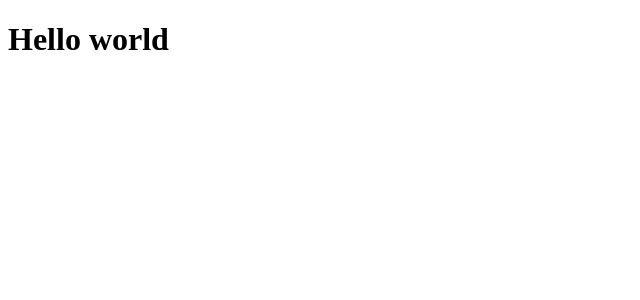
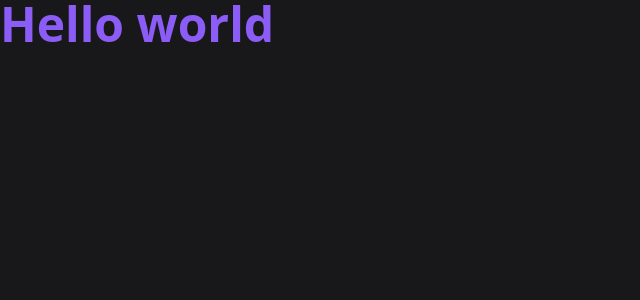
Before and after one commit to Nigraum/event-plataform, a React (Vite) app: page / in a window 1280 px wide. Shown: the top 300 px of the page, without its empty margins (0-640 px from the left). Built offline with nearby package versions, Linux system fonts and the light colour scheme.

Commit message:
Formating global.css

```diff
--- a/src/App.tsx
+++ b/src/App.tsx
@@ -1,6 +1,6 @@
 function App() {
   return (
-    <h1>Hello world</h1>
+    <h1 className="text-5xl font-bold text-violet-500">Hello world</h1>
   )
 }
 
--- a/src/main.tsx
+++ b/src/main.tsx
@@ -1,6 +1,8 @@
 import React from 'react'
 import ReactDOM from 'react-dom/client'
 import App from './App'
+
+import './styles/global.css';
 
 ReactDOM.createRoot(document.getElementById('root')!).render(
   <React.StrictMode>
--- a/src/styles/global.css
+++ b/src/styles/global.css
@@ -1,3 +1,7 @@
 @tailwind base;
 @tailwind components;
 @tailwind utilities;
+
+body {
+  @apply bg-zinc-900 text-zinc-100;
+}
```
